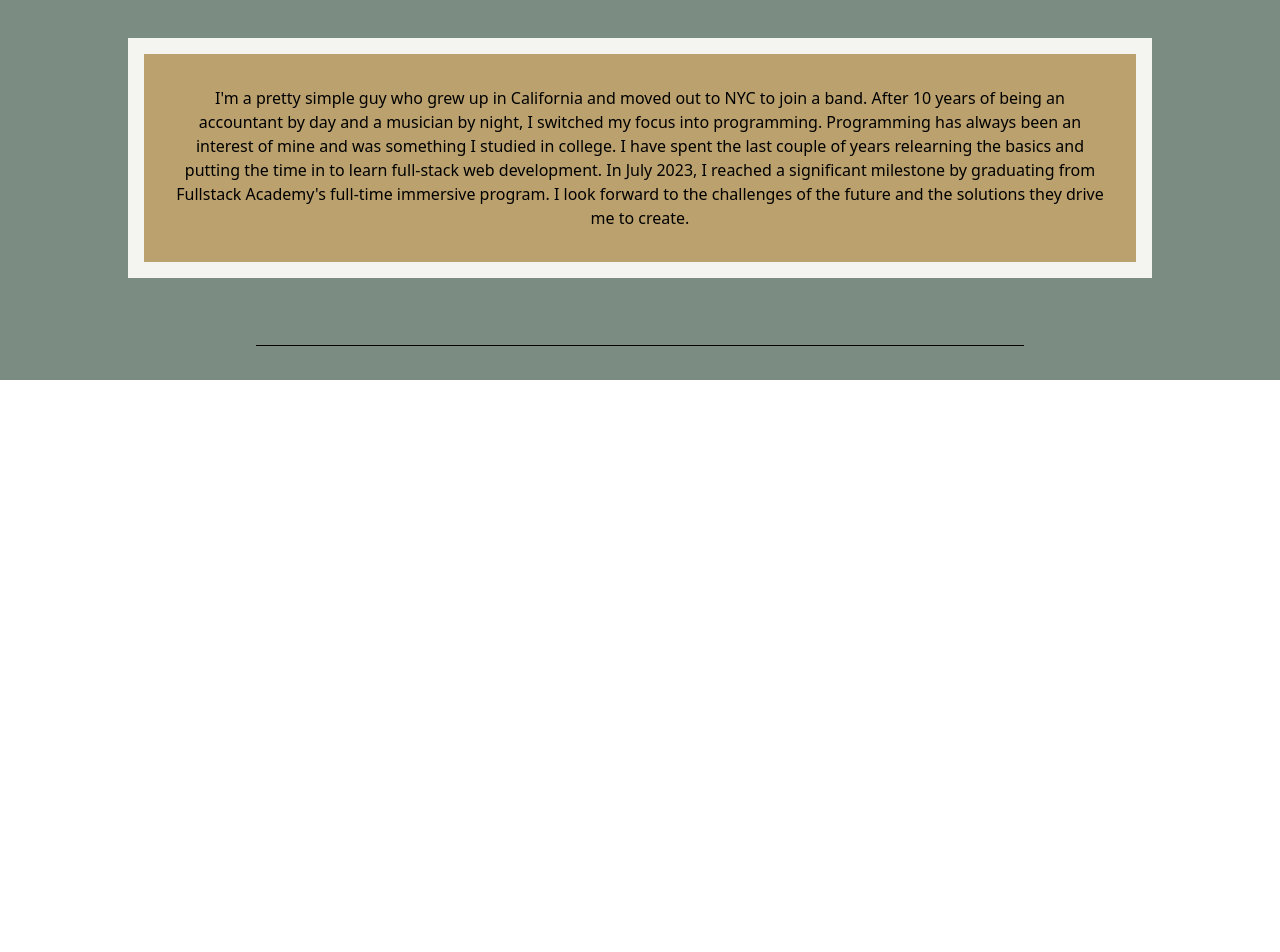
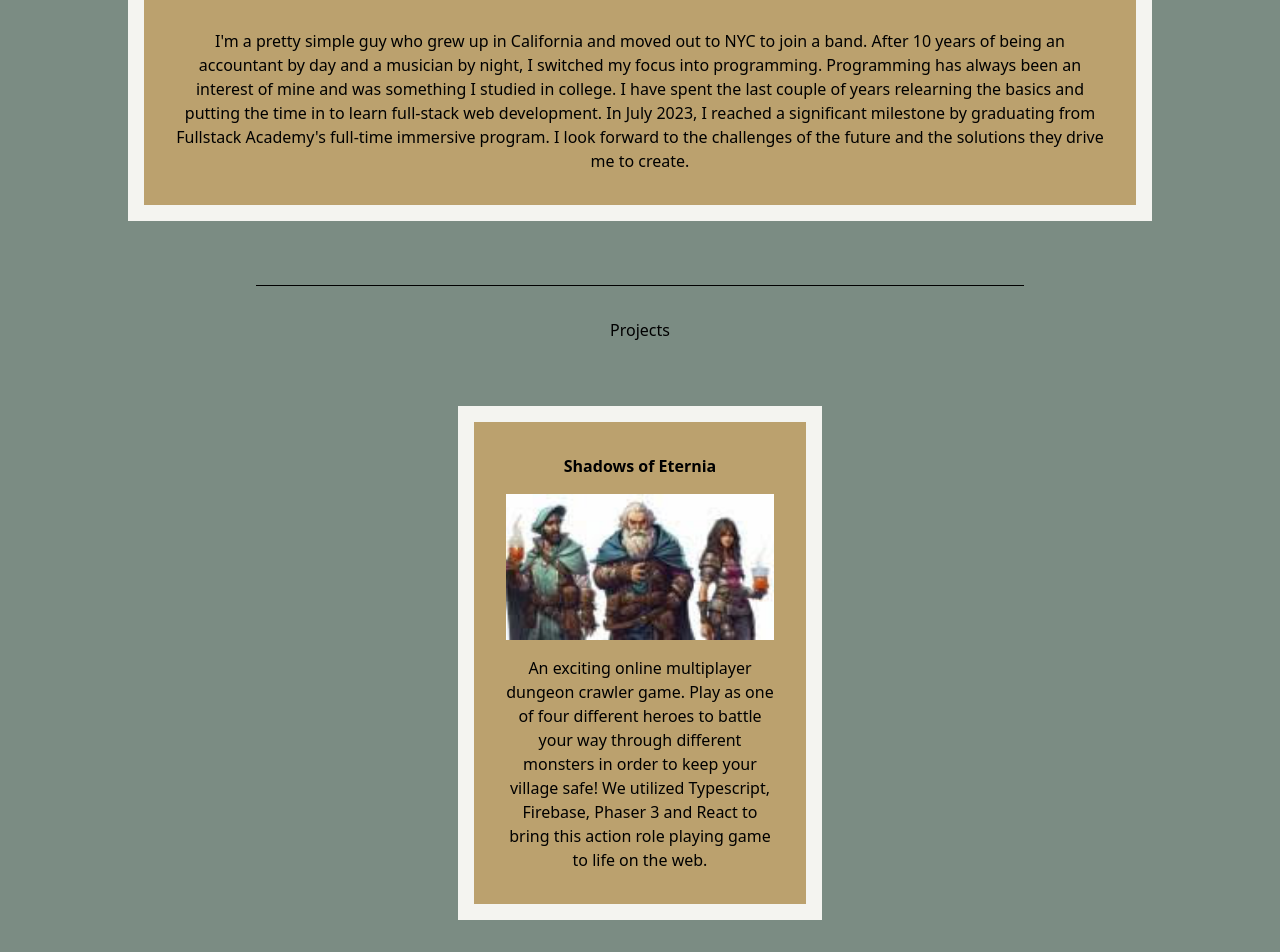
Before and after one commit to HRM0/myPortfolio, a React (Vite) app: page / in a window 1280 px wide. Shown: the part 476-1428 px from the top of the page. Before the commit the page ends 856 px from the top, so only its background shows below. Built offline with nearby package versions, Linux system fonts and the light colour scheme.

Commit message:
project card created

```diff
--- a/src/App.jsx
+++ b/src/App.jsx
@@ -2,6 +2,7 @@ import React from "react"
 import Navbar from "./components/Navbar"
 import Welcome from "./components/Welcome"
 import AboutMe from "./components/AboutMe"
+import Projects from "./components/Projects"
 
 function App() {
 
@@ -11,6 +12,7 @@ function App() {
       <main>
         <Welcome />
         <AboutMe />
+        <Projects />
       </main>
     </>
   )
--- a/src/components/AboutMe.jsx
+++ b/src/components/AboutMe.jsx
@@ -3,7 +3,7 @@ import React from "react";
 const AboutMe = () => {
     return (
         <section>
-            <h3>About Me</h3>
+            <h2>About Me</h2>
             <div className="welcomeInner">
                 <p className="aboutMe">
                     I'm a pretty simple guy who grew up in California and moved out to NYC to join a band. After 10 years of being an accountant by day and a musician by night,
--- a/src/components/Projects.jsx
+++ b/src/components/Projects.jsx
@@ -2,7 +2,19 @@ import React from "react";
 
 const Projects = () => {
     return (
-
+        <section>
+            <h2>Projects</h2>
+            <div className="projectsContainer">
+                <a className="project" href="https://fir-frontend-ece3c.web.app/game">
+                    <h2>Shadows of Eternia</h2>
+                    <img src="shadows.jpg" />
+                    <p>
+                        An exciting online multiplayer dungeon crawler game. Play as one of four different heroes to battle your way through different monsters in
+                        order to keep your village safe! We utilized Typescript, Firebase, Phaser 3 and React to bring this action role playing game to life on the web.
+                    </p>
+                </a>
+            </div>
+        </section>
     )
 }
 
--- a/src/index.css
+++ b/src/index.css
@@ -2,6 +2,10 @@
 @tailwind components;
 @tailwind utilities;
 
+
+body {
+    background-color: #7B8C83;
+}
 
 nav {
     display: flex;
@@ -10,6 +14,7 @@ nav {
     padding: 1em;
     background-color: #2D3B36 ;
     color: #F4F4F0;
+    margin-bottom: 3em;
 }
 
 nav > ul {
@@ -24,28 +29,44 @@ main {
     display:flex;
     flex-direction: column;
     height: 100vh;
-    background-color: #7B8C83;
 }
 
-section {
+section{
     display: flex;
     flex-direction: column;
     justify-content: center;
     align-content: center;
     text-align: center;
-    height:50%;
+
 }
 
-.welcomeInner {
+section > * {
+    padding:2em;
+}
+
+.welcomeInner, .project  {
     display: flex;
     flex-direction: column;
     justify-content: center;
     align-content: center;
     width:80%;
     padding: 2em;
-    margin: auto;
+    margin:auto;
     background-color: #BBA16E;
     border: 1em solid #F4F4F0;
+}
+
+.projectsContainer {
+    display: flex;
+}
+
+.project {
+    width:30%;
+}
+
+.project > h2, img {
+    font-weight: bolder;
+    padding:0 0 1em;
 }
 
 .quote {
```
Also changed, not shown: public/massPro.jpg (added), public/shadows.jpg (added).
